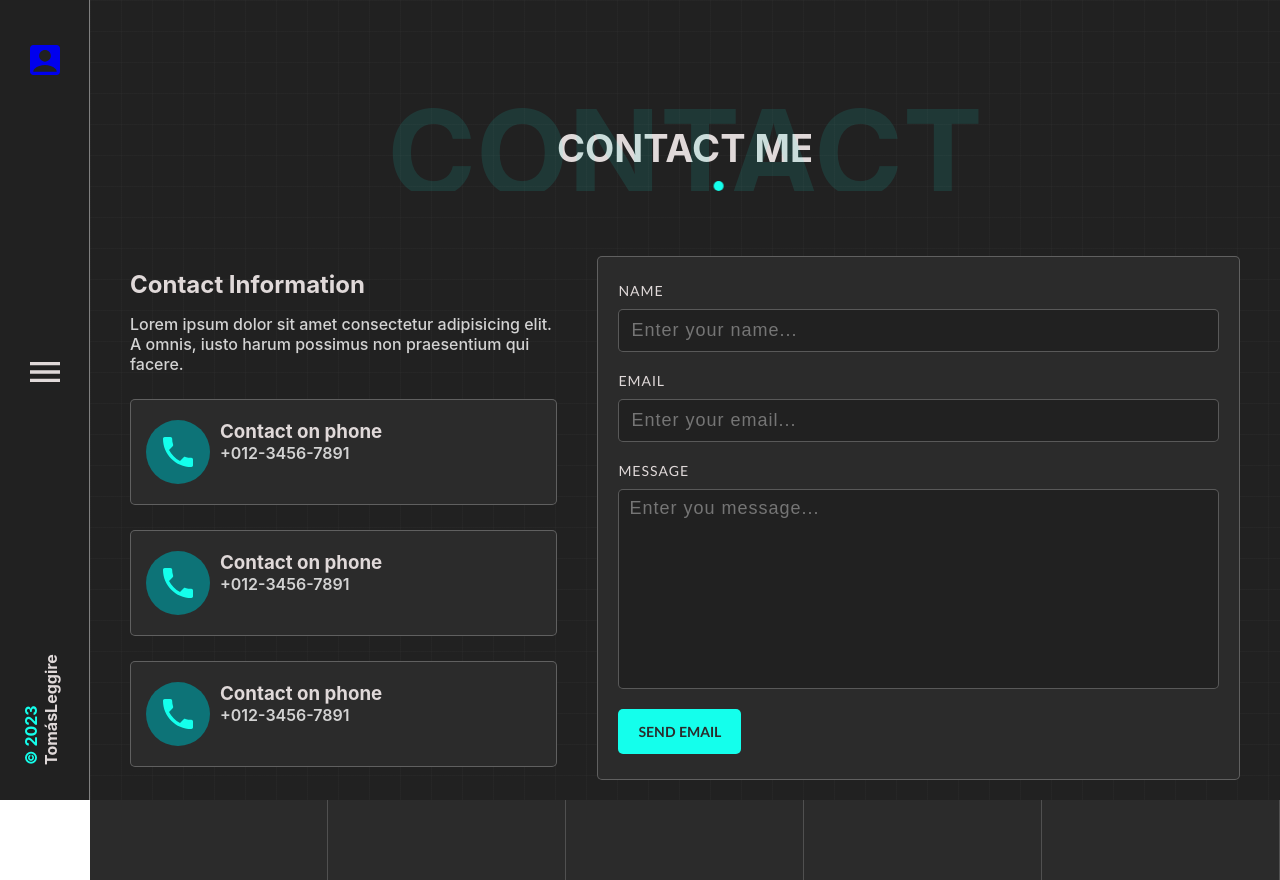
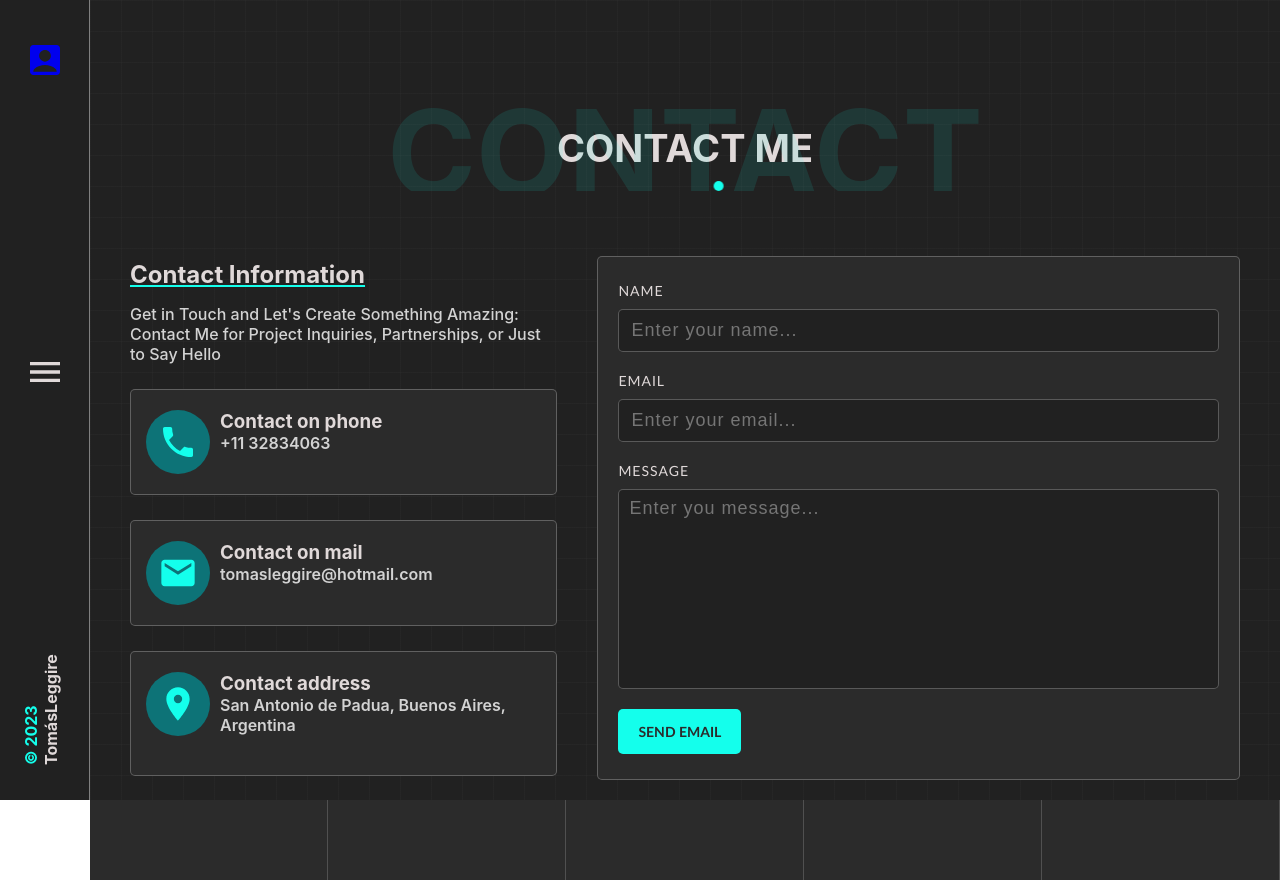
Before and after one commit to tomasleggire/tomasleggire, a React (Create React App) app: page /contact in a window 1280 px wide. Built offline with nearby package versions, Linux system fonts and the light colour scheme.

Commit message:
copied to clipboard terminado

```diff
--- a/package.json
+++ b/package.json
@@ -22,6 +22,7 @@
     "react-scripts": "5.0.1",
     "react-scroll": "^1.8.9",
     "react-slick": "^0.29.0",
+    "react-toastify": "^9.1.2",
     "react-tsparticles": "^2.9.3",
     "react-vertical-timeline-component": "^3.6.0",
     "sass": "^1.58.3",
--- a/src/containers/Contact.js
+++ b/src/containers/Contact.js
@@ -1,8 +1,10 @@
-import React from "react";
+import React, { useState } from "react";
 import "../styles/Contact.scss";
 import FormContact from "../components/FormContact";
 import Title from "../components/Title";
 import { MdLocalPhone } from "react-icons/md";
+import { MdMail } from "react-icons/md";
+import { MdLocationOn } from "react-icons/md";
 
 export default function Contact() {
   return (
@@ -12,12 +14,21 @@ export default function Contact() {
         <div className="contact-info-details">
           <h2 className="h2-details">Contact Information</h2>
           <p className="p-details">
-            Lorem ipsum dolor sit amet consectetur adipisicing elit. A omnis,
-            iusto harum possimus non praesentium qui facere.
+            Get in Touch and Let's Create Something Amazing: Contact Me for
+            Project Inquiries, Partnerships, or Just to Say Hello
           </p>
-          <DetailsDivExample />
-          <DetailsDivExample />
-          <DetailsDivExample />
+          <DetailsDivExample title="on phone" span="+11 32834063">
+            <MdLocalPhone className="details-icon" />
+          </DetailsDivExample>
+          <DetailsDivExample title="on mail" span="tomasleggire@hotmail.com">
+            <MdMail className="details-icon" />
+          </DetailsDivExample>
+          <DetailsDivExample
+            title="address"
+            span="San Antonio de Padua, Buenos Aires, Argentina"
+          >
+            <MdLocationOn className="details-icon" />
+          </DetailsDivExample>
         </div>
         <FormContact />
       </div>
@@ -25,16 +36,30 @@ export default function Contact() {
   );
 }
 
-function DetailsDivExample() {
+function DetailsDivExample({ children, title, span }) {
   return (
     <div className="details-div-info">
-      <div className="details-icon-container">
-        <MdLocalPhone className="details-icon" />
-      </div>
+      <div className="details-icon-container">{children}</div>
       <div className="details-text">
-        <h3 className="h3-details">Contact on phone</h3>
-        <span className="span-details">+012-3456-7891</span>
+        <h3 className="h3-details">Contact {title}</h3>
+        <SpanWithCopy text={span} />
       </div>
     </div>
   );
 }
+
+function SpanWithCopy({ text }) {
+  const [showCopiedMessage, setShowCopiedMessage] = useState(false);
+  function handleClick() {
+    navigator.clipboard.writeText(text);
+    setShowCopiedMessage(true);
+    setTimeout(() => setShowCopiedMessage(false), 2000);
+  }
+
+  return (
+    <>
+      <span onClick={handleClick} className="span-details">{text}</span>
+      <p className={`copied-p ${showCopiedMessage && 'visible-copied'}`}>Copied to clipboard!</p>
+    </>
+  );
+}
--- a/src/styles/Contact.scss
+++ b/src/styles/Contact.scss
@@ -30,6 +30,7 @@ padding-bottom: 100px;
 .h2-details {
   color: var(--white);
   margin-bottom: 15px;
+  text-decoration: underline var(--high-blue);
 }
 
 .p-details {
@@ -79,6 +80,17 @@ padding-bottom: 100px;
   color: var(--high-blue);
 }
 
+.copied-p {
+  color: rgb(63, 238, 63);
+  font-weight: 600;
+  opacity: 0;
+  transition: .3s;
+}
+
+.visible-copied {
+  opacity: 1;
+}
+
 @media only screen and (max-width: 1550px) {
   .contact-info {
     display: flex;
```
Also changed, not shown: 1 other file (tests, documents, lock files or other folders).
